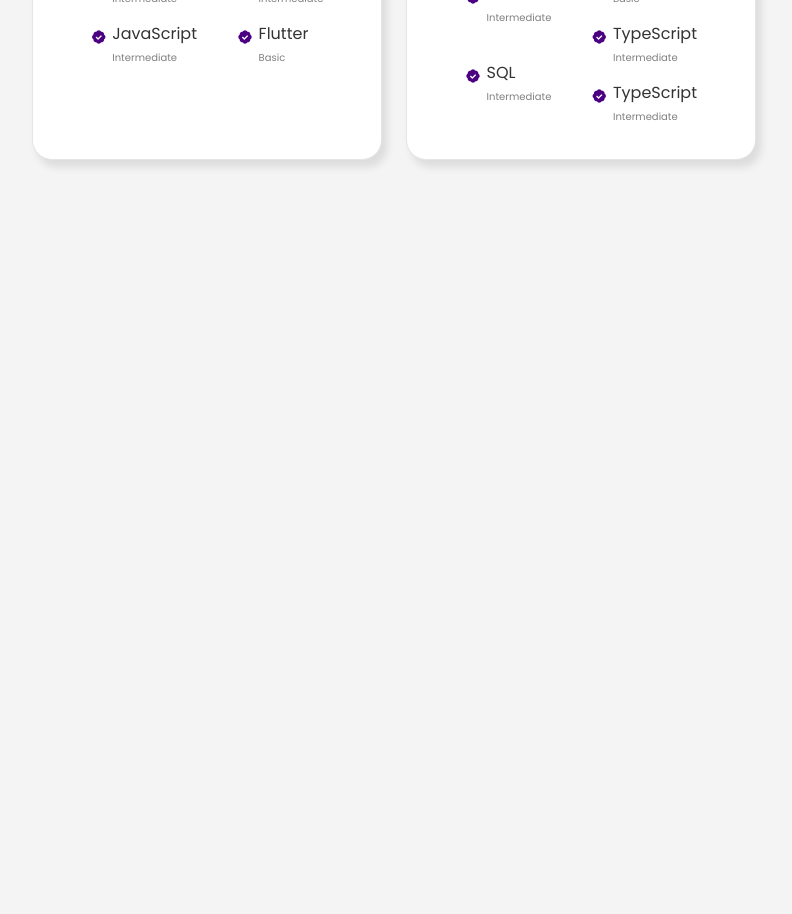
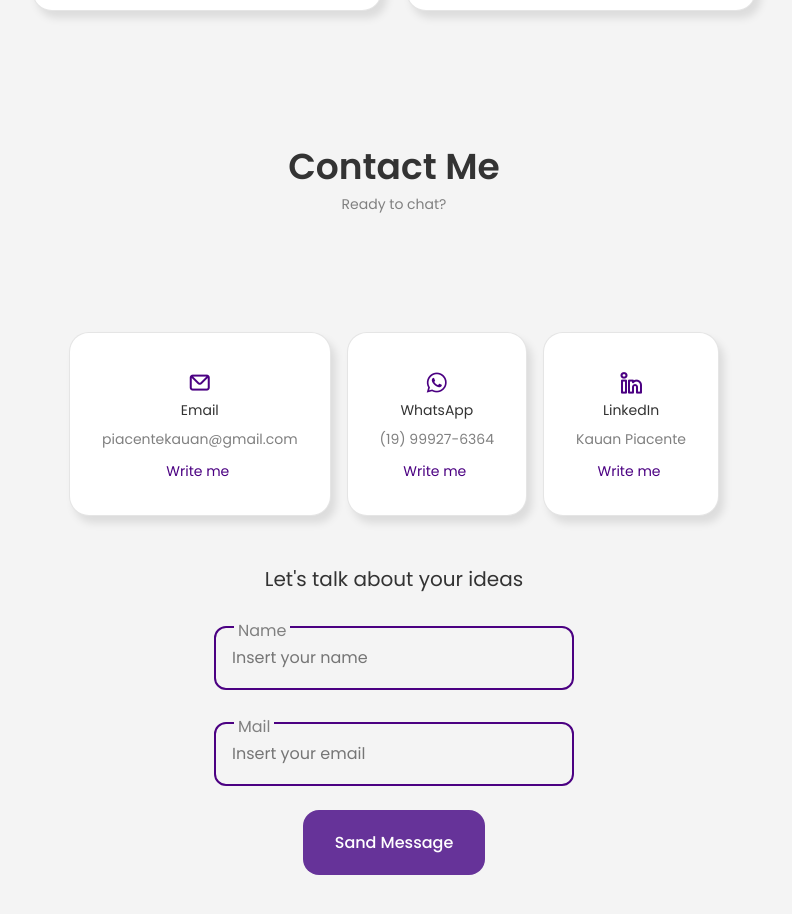
Before and after one commit to kauanzeraaa/Kauan-s-portifolio, a React (Create React App) app in the folder my-portifolio/: page / in a window 1280 px wide. Shown: the part 1860-2774 px from the top of the page, without its empty margins (246-1038 px from the left). Before the commit the page ends 2052 px from the top, so only its background shows below. Built offline with nearby package versions, Linux system fonts and the light colour scheme.

Commit message:
contact interface and its responsive done

```diff
--- a/my-portifolio/src/App.css
+++ b/my-portifolio/src/App.css
@@ -132,7 +132,7 @@ section_subtitle{
 
 /* Grid */
 .container{
-  max-width: 968px;
+  max-width: 1280px;
   margin-left: auto;
   margin-right: auto;
 }
--- a/my-portifolio/src/App.js
+++ b/my-portifolio/src/App.js
@@ -4,6 +4,7 @@ import Header from './components/header/Header.jsx';
 import Home from './components/home/Home.jsx';
 import Skills from './components/skills/Skills.jsx';
 import About from './components/about/About.jsx';
+import Contact from './components/contact/Contact.jsx';
 
 
 function App() {
@@ -14,6 +15,7 @@ function App() {
         <Home />
          <About />
           <Skills />
+          <Contact />
       </main>
       </>
   );
--- a/my-portifolio/src/components/about/about.css
+++ b/my-portifolio/src/components/about/about.css
@@ -17,11 +17,12 @@
 }
 
 .about_box{
-    background-color: var(--container-color);
+    background-color: white;
     border: 1px solid rgba(0, 0, 0, 0.1);
-    border-radius: 0.75rem;
     text-align: center;
     padding: 1.25rem;
+    border-radius: 1.25rem;
+    box-shadow: 5px 7px 8px rgba(0, 0, 0, 0.1);
 }
 
 .about-icon{
--- a/my-portifolio/src/components/contact/Contact.jsx
+++ b/my-portifolio/src/components/contact/Contact.jsx
@@ -1,8 +1,80 @@
 import React from 'react'
+import './contact.css'
 
 function Contact() {
   return (
-    <div>Contact</div>
+    <section className="contact section" id="contact">
+        <h2 className="section_title">Contact Me</h2>
+        <span className="section_subtitle">Ready to chat?</span>
+
+        <div className="contact_container container grid">
+            <div className="contact_content">
+
+
+                <div className="contact_info">
+                    <div className="contact_card">
+                        <i className="uil uil-envelope contact_card-icon"></i>
+
+                        <h3 className="contact_card-title">Email</h3>
+                        <span className="contact_card-data">piacentekauan@gmail.com</span>
+
+                        <a href="mailto:piacentekauan@gmail.com.com" className="contact_button" target="_blank">Write me
+                        <i className=" contact_button-icon"></i>
+                        </a>
+                    </div>
+
+                    <div className="contact_card">
+                        <i className="uil uil-whatsapp contact_card-icon"></i>
+
+                        <h3 className="contact_card-title">WhatsApp</h3>
+                        <span className="contact_card-data">(19) 99927-6364</span>
+
+                        <a href="https://wa.me/5519999276364" className="contact_button" target="_blank">Write me
+                        <i className=" contact_button-icon"></i>
+                        </a>
+                    </div>
+
+                    <div className="contact_card">
+                        <i className="uil uil-linkedin-alt contact_card-icon"></i>
+
+                        <h3 className="contact_card-title">LinkedIn</h3>
+                        <span className="contact_card-data">Kauan Piacente</span>
+
+                        <a href="https://www.linkedin.com/in/kauanmpiacente/" className="contact_button" target="_blank">Write me
+                        <i className=" contact_button-icon"></i>
+                        </a>
+                    </div>
+                </div>
+            </div>
+
+            <div className="contact_content">
+                <h3 className="contact_title-let">Let's talk about your ideas</h3>
+
+                <form className="contact_form">
+                    <div className="contact_form-div-name">
+                        <label className="contact_form-tag">Name</label>
+                        <input
+                        type="text"
+                        name='name'
+                        className='contact_form-input'
+                        placeholder="Insert your name"/>
+
+
+                    </div>
+
+                    <div className="contact_form-div-mail">
+                        <label className="contact_form-tag">Mail</label>
+                        <input
+                        type="email"
+                        name='email'
+                        className='contact_form-input'
+                        placeholder="Insert your email"/>
+                    </div>
+                </form>
+            </div>
+            <button href="#contact" className="button button--flex">Sand Message</button>
+        </div>
+    </section>
   )
 }
 
--- a/my-portifolio/src/components/contact/contact.css
+++ b/my-portifolio/src/components/contact/contact.css
@@ -0,0 +1,155 @@
+.contact_container{
+    display: flex;
+    flex-direction: column;
+    justify-content: center;
+    align-items: center;
+    height: 100vh;
+    grid-template-columns: repeat(1, max-content);
+    column-gap: 6rem;
+    padding-bottom: 3rem;
+}
+
+.contact_title{
+    text-align: center;
+    font-size: var(--h3-font-size);
+    font-weight: var(--font-medium);
+    margin-bottom: var(--mb-0-25);
+}
+
+.contact_title-let{
+    text-align: center;
+    font-size: var(--h3-font-size);
+    font-weight: var(--font-medium);
+    margin-bottom: 2rem;
+}
+
+.section_subtitle{
+    margin-bottom: 0rem;
+}
+
+.contact_info{
+    display: flex;
+    gap: 1rem;
+    padding: 1.5rem;
+}
+
+.contact_card{
+    background-color: white;
+    border: 1px solid rgba(0, 0, 0, 0.1);
+    padding: 2rem;
+    text-align: center;
+    border-radius: 1.25rem;
+    box-shadow: 5px 7px 8px rgba(0, 0, 0, 0.1);
+}
+
+.contact_card-icon{
+    font-size: 1.5rem;
+    color: #4B0082;
+    margin-bottom: var(--mb-0-25);
+}
+
+.contact_card-title,
+.contact_card-data{
+    font-size: var(--small-font-size);
+}
+
+.contact_card-title{
+    font-weight: var(--h3-font-size);
+    margin-bottom: var(--mb-0-5);
+}
+
+.contact_card-data{
+    display: flex;
+    margin-bottom: var(--mb-0-5);
+}
+
+.contact_button{
+    color: #4B0082;
+    font-size: var(--small-font-size);
+    display: inline-flex;
+    align-items: center;
+    justify-content: center;
+    column-gap: 0.25rem;
+}
+
+.contact_button:hover{
+    color: #3a383b;
+    transform: matrix(1.1, 0, 0, 1.1, 0, 0);
+    transition: all .3s ease-in-out;
+}
+
+
+
+.contact_form{
+    width: 360px;
+}
+
+.contact_form-div-name{
+    position: relative;
+    margin-bottom: var(--mb-2);
+    height: 4rem;
+}
+
+.contact_form-div-mail{
+    position: relative;
+    height: 4rem;
+}
+
+.contact_form-input{
+    position: absolute;
+    top: 0;
+    left: 0;
+    width: 100%;
+    height: 100%;
+    border: 2px solid #4B0082;
+    color: var(--text-color);
+    outline: none;
+    border-radius: 0.75rem;
+    padding: 1rem;
+    z-index: 1;
+    background-color: #f4f4f4;
+}
+
+
+.contact_form-tag{
+    position: absolute;
+    top: -0.75rem;
+    left: 1.25rem;
+    font-size: var(--smaller-font-size);
+    padding: 0.25rem;
+    background-color: #f4f4f4;
+    z-index: 10;
+}
+
+@media screen and (max-width: 992px){
+    .contact_container{
+        column-gap: 3rem;
+    }
+  }
+
+/* Medium devices */
+@media screen and (max-width: 768px){
+    .contact_container{
+        grid-template-columns: 1fr;
+        row-gap: 3rem;
+    }
+}
+
+@media screen and (max-width: 576px){
+    .contact_info{
+        flex-direction: column;
+    }
+
+    .contact_form{
+        width: 100%;
+    }
+
+    .section_subtitle{
+        margin-bottom: 6rem;
+    }
+}
+
+  /* Small devices */
+@media screen and (max-width: 350px){
+
+}
--- a/my-portifolio/src/components/header/header.css
+++ b/my-portifolio/src/components/header/header.css
@@ -52,9 +52,10 @@
 }
 
 .active-link:hover,
-.nav_logo:hover,
 .nav_link:hover{
-    color: var(--purple-color);
+    color: #4B0082;
+    transform: matrix(1.2, 0, 0, 1.2, 0, 0);
+    transition: all .2 ease-in-out;
 }
 
 @media screen and (max-width: 768px){
--- a/my-portifolio/src/components/home/home.css
+++ b/my-portifolio/src/components/home/home.css
@@ -17,10 +17,6 @@
 
 .button{
     background-color: #663399;
-    /* transition-property: background-color;
-    transition-duration: 0.4s;
-    transition-timing-function: ease-in-out;  */
-
     transition: background-color .4s ease-in-out, color .4s ease-in-out;
 }
 .button:hover{
@@ -29,11 +25,13 @@
 
 .home_social-icon{
     font-size: 1.25rem;
-    color: var(--tittle-color);
+    color: #4B0082;
 }
 
 .home_social-icon:hover{
-    color: #4B0082;
+    color: #3a383b;
+    transform: matrix(1.1, 0, 0, 1.1, 0, 0);
+    transition: all .3s ease-in-out;
 }
 
 .home_title{
@@ -64,10 +62,8 @@
     justify-self: center;
     width: 300px;
     height: 300px;
-
     border-radius: 200px;
     border: 5px solid #fff;
-
     animation: profile_animate 6s ease-in-out infinite;
 }
 
```
